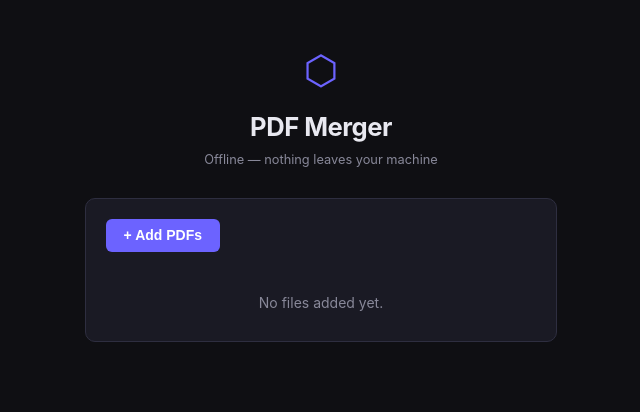
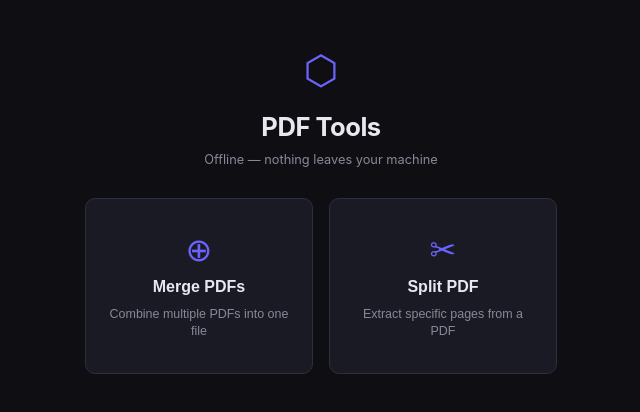
Before and after one commit to kee5625/ez-pdf, a React (Vite) app: page / in a window 1280 px wide. Shown: the top 412 px of the page, without its empty margins (319-959 px from the left). Built offline with nearby package versions, Linux system fonts and the light colour scheme.

Commit message:
cleaning up app for routing

```diff
--- a/src/App.jsx
+++ b/src/App.jsx
@@ -1,159 +1,12 @@
 import { useState } from "react";
-import { open } from "@tauri-apps/plugin-dialog";
-import { invoke } from "@tauri-apps/api/core";
+import Home from "./views/Home";
+import Merge from "./views/Merge";
+import Split from "./views/Split";
 
-function App() {
-  const [files, setFiles] = useState([]);
-  const [status, setStatus] = useState("idle"); // idle | merging | done | error
-  const [outputPath, setOutputPath] = useState(null);
-  const [errorMsg, setErrorMsg] = useState(null);
-  const [downloadedName, setDownloadedName] = useState(null);
+export default function App() {
+  const [view, setView] = useState("home");
 
-  async function pickFiles() {
-    const selected = await open({
-      multiple: true,
-      filters: [{ name: "PDF Files", extensions: ["pdf"] }],
-    });
-    if (!selected) return;
-    const picked = Array.isArray(selected) ? selected : [selected];
-    setFiles((prev) => [...prev, ...picked]);
-    setStatus("idle");
-    setOutputPath(null);
-    setDownloadedName(null);
-    setErrorMsg(null);
-  }
-
-  function removeFile(index) {
-    setFiles((prev) => prev.filter((_, i) => i !== index));
-    setStatus("idle");
-    setOutputPath(null);
-    setDownloadedName(null);
-  }
-
-  function clearAll() {
-    setFiles([]);
-    setStatus("idle");
-    setOutputPath(null);
-    setDownloadedName(null);
-    setErrorMsg(null);
-  }
-
-  async function merge() {
-    if (files.length < 2) return;
-    setStatus("merging");
-    setErrorMsg(null);
-    setDownloadedName(null);
-    try {
-      const path = await invoke("merge_pdfs", { files });
-      setOutputPath(path);
-      setStatus("done");
-    } catch (e) {
-      setErrorMsg(String(e));
-      setStatus("error");
-    }
-  }
-
-  async function download() {
-    try {
-      const name = await invoke("download_pdf", { path: outputPath });
-      setDownloadedName(name);
-    } catch (e) {
-      setErrorMsg(String(e));
-    }
-  }
-
-  const basename = (p) => p.replace(/\\/g, "/").split("/").pop();
-
-  return (
-    <div className="container">
-      <div className="header">
-        <div className="logo">⬡</div>
-        <h1>PDF Merger</h1>
-        <p className="subtitle">Offline — nothing leaves your machine</p>
-      </div>
-
-      <div className="card">
-        <div className="card-actions">
-          <button onClick={pickFiles} className="btn-primary">
-            + Add PDFs
-          </button>
-          {files.length > 0 && (
-            <button onClick={clearAll} className="btn-ghost">
-              Clear all
-            </button>
-          )}
-        </div>
-
-        {files.length === 0 && (
-          <div className="empty-state">
-            <p>No files added yet.</p>
-          </div>
-        )}
-
-        {files.length > 0 && (
-          <ul className="file-list">
-            {files.map((f, i) => (
-              <li key={i} className="file-item">
-                <span className="file-icon">📄</span>
-                <span className="file-name" title={f}>{basename(f)}</span>
-                <button
-                  onClick={() => removeFile(i)}
-                  className="btn-remove"
-                  title="Remove"
-                >
-                  ✕
-                </button>
-              </li>
-            ))}
-          </ul>
-        )}
-      </div>
-
-      {files.length === 1 && (
-        <p className="hint">Add at least one more PDF to merge.</p>
-      )}
-
-      {files.length >= 2 && status !== "done" && (
-        <button
-          onClick={merge}
-          className="btn-merge"
-          disabled={status === "merging"}
-        >
-          {status === "merging" ? (
-            <span className="spinner-row"><span className="spinner" />Merging…</span>
-          ) : (
-            `Merge ${files.length} PDFs`
-          )}
-        </button>
-      )}
-
-      {status === "error" && (
-        <div className="error-box">
-          <strong>Error:</strong> {errorMsg}
-        </div>
-      )}
-
-      {status === "done" && (
-        <div className="done-box">
-          {downloadedName ? (
-            <p className="success-msg">
-              Saved to Downloads as <strong>{downloadedName}</strong>
-            </p>
-          ) : (
-            <>
-              <p className="success-msg">Merge complete — ready to download.</p>
-              <button onClick={download} className="btn-download">
-                ↓ Download to Downloads folder
-              </button>
-            </>
-          )}
-          <button onClick={clearAll} className="btn-ghost" style={{ marginTop: "0.5rem" }}>
-            Start over
-          </button>
-        </div>
-      )}
-    </div>
-  );
+  if (view === "merge") return <Merge onBack={() => setView("home")} />;
+  if (view === "split") return <Split onBack={() => setView("home")} />;
+  return <Home onSelect={setView} />;
 }
-
-export default App;
```
